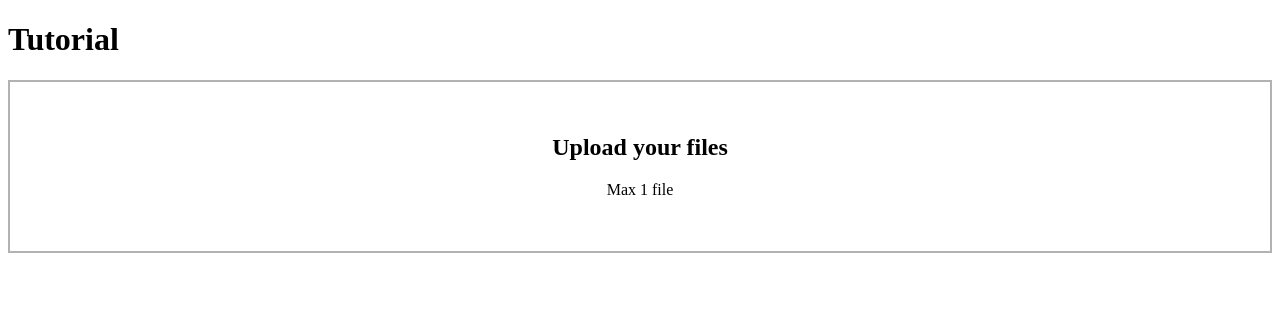
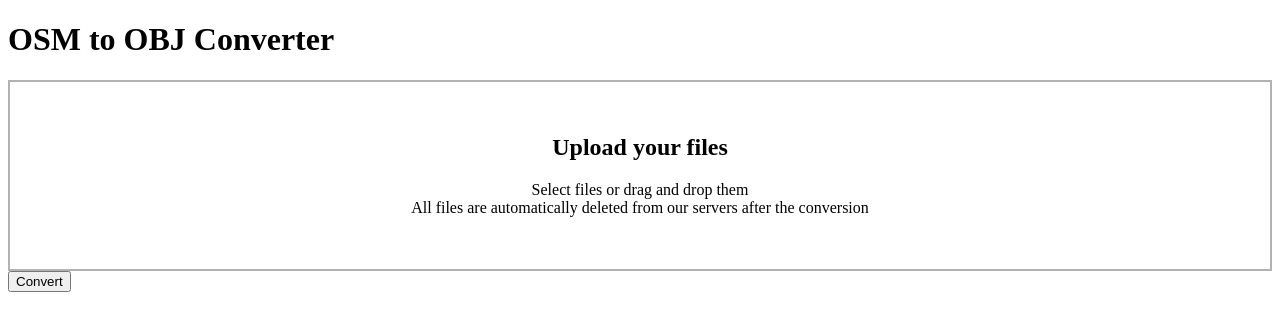
Before and after one commit to sergylm/OSM-api, a Flask app: page /prueba in a window 1280 px wide. Shown: the top 331 px of the page. Run offline with Flask 2, Linux system fonts and the light colour scheme; some libraries are stand-ins or nearby versions.

Commit message:
Download button

```diff
--- a/app.py
+++ b/app.py
@@ -1,7 +1,10 @@
 import os
-from flask import Flask, request, flash, redirect, url_for
+from flask import Flask, request, flash, redirect, url_for, Response
+from flask.helpers import send_file
 from flask.templating import render_template
 from werkzeug.utils import secure_filename
+import zipfile
+import time
 
 UPLOAD_FOLDER = '/uploads'
 
@@ -17,7 +20,7 @@
     return render_template('base.html')
 
 @app.route('/upload', methods=['POST'])
-def upload_file():
+def upload():
     if 'file' not in request.files:
         print('No file part')
         return redirect(request.url)
@@ -27,10 +30,26 @@
     if file and allowed_file(file.filename):
         secfilename = secure_filename(file.filename)
         filename = secfilename.rsplit('.')[0]
-        file.save(secfilename)
-        os.system('java -Xmx512m -jar OSM2World/OSM2World.jar -i {} -o {}'.format(secfilename, filename + '.obj'))
+        file.save('uploads/' + secfilename)
         return 'OK', 200
     return 'Format not valid', 400
 
+@app.route('/download', methods=['GET'])
+def download():
+    return send_file('objects.zip', mimetype='zip', attachment_filename='objects.zip', as_attachment=True)
+
+@app.route('/convert', methods=['POST'])
+def osm2obj():
+    files = os.listdir('uploads')
+    for file in files:
+        os.system('java -Xmx512m -jar OSM2World/OSM2World.jar -i {} -o {}'.format('uploads/' + file, 'downloads/' + file.rsplit('.')[0] + '.obj'))
+    zip(os.listdir('downloads'))
+    return 'Done'
+
+def zip(path):
+    with zipfile.ZipFile('objects.zip', 'w' , zipfile.ZIP_DEFLATED) as zf:
+        for file in path:
+           zf.write('downloads/' +  file, file)
+
 def allowed_file(filename):
     return '.' in filename and filename.rsplit('.',1)[1].lower() == 'osm'
--- a/static/scripts.js
+++ b/static/scripts.js
@@ -1,16 +1,12 @@
-var myDropzone = new window.Dropzone('div#update', {url: "/"});
-
-// dropCOntainer.ondraggover = dropCOntainer.ondragenter = function(e){
-//     e.preventDefault();
-// };
-
-// dropCOntainer.ondrop = function(e){
-//     fileInput.files = e.dataTransfer.files;
-//     const dt = new DataTransfer();
-
-//     dt.items.add(e.e.dataTransfer.files[0]);
-//     dt.items.add(e.e.dataTransfer.files[3]);
-//     fileInput.files = dt.files;
-
-//     e.preventDefault();
-// }
+$('#btn').click(function(){
+    var btn = $(this);
+    if(btn.hasClass('convert')){
+        btn.text('Converting').prop('disabled', true)
+        $.post('/convert').then(function(){
+            btn.prop('disabled', false).text('Download files').removeClass('convert').addClass('download')
+        })
+    } else{
+        btn.text('Downloaded')
+        window.location = '/download'
+    }
+})
--- a/templates/base.html
+++ b/templates/base.html
@@ -11,17 +11,20 @@
 </head>
 <body>
     <div class="container">
-        <h1 class="title"> Tutorial</h1>
+        <h1 class="title">OSM to OBJ Converter</h1>
         <div class="form-container">
             <form class="dropzone" id="FormUploadFile" action="/upload" method="POST">
                 <div class="dz-message">
                     <h2>Upload your files</h2>
-                    <span class="note">Max 1 file</span>
+                    <span class="note">Select files or drag and drop them<br/></span>
+                    <span class="note">All files are automatically deleted from our servers after the conversion</span>
                 </div>
             </form>
         </div>
+        <button id="btn" class="convert">Convert</button>
     </div>
     <script src="{{ url_for('static', filename='dropzone.js')}}"></script>
+    <script src="{{ url_for('static', filename='scripts.js')}}"></script>
     <script src="https://cdnjs.cloudflare.com/ajax/libs/dropzone/5.9.2/min/dropzone.min.js"></script>
 </body>
 </html>
```
